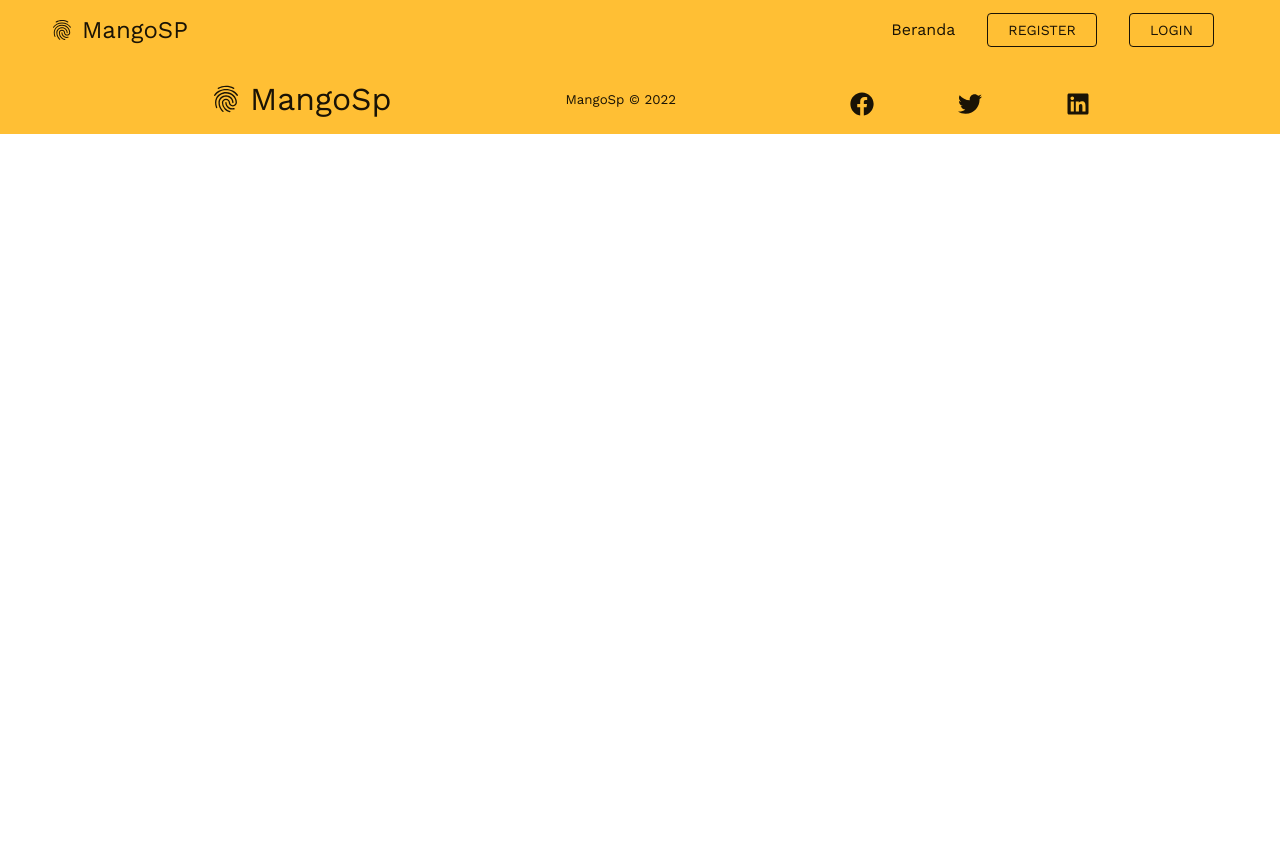
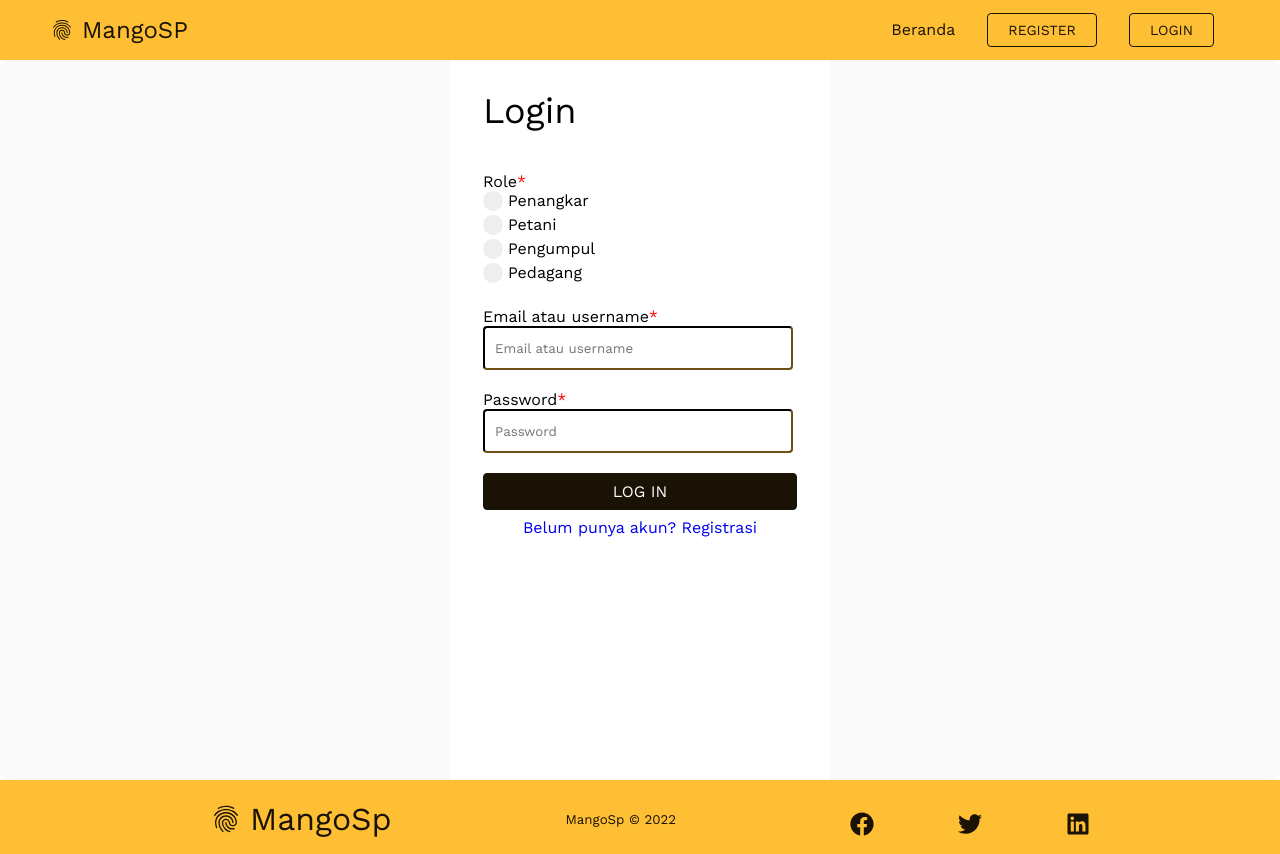
Before and after one commit to sabrinadizam21/fe-mangosp-blockchain, a React (Create React App) app: page /login in a window 1280 px wide. Before the commit the page ends 800 px from the top, so only its background shows below. Built offline with nearby package versions, Linux system fonts and the light colour scheme.

Commit message:
add login page + sign up page (half)

```diff
--- /dev/null
+++ b/src/components/pages/Auth/Login.css
@@ -0,0 +1,112 @@
+.login__wrapper{
+    justify-content: center;
+    flex-direction: column;
+    display: flex;
+    align-items: center;
+    width: 100%;
+    background: #fafafa;
+    border-radius: 10px;
+}
+
+.login__section{
+    width: 380px;
+    min-height: 90vh;
+    background-color: white;
+    padding: 30px 33px;
+}
+
+.login__title{
+    display: block;
+    font-size: 36px;
+    margin-bottom: 30px;
+    font-weight: inherit;
+}
+
+.login__label-form{
+    padding-top: 10px;
+}
+
+.login-radio{
+    padding-bottom: 10px;
+}
+
+input[type=email], input[type=password] {
+    width: 310px;
+    height: 32px;
+    background-color: transparent;
+    border-color: #1A1305;
+    border-radius: 4px;
+    margin-bottom: 10px;
+    padding: 20px 10px;
+
+}
+
+input[type=submit]{
+  border-radius: 4px;
+  font-size: 16px;
+  background-color: #1A1305;
+  color: #fff;
+  border: solid 1px #1A1305;
+  margin-top: 10px;
+}
+
+input[type=submit]:hover{
+  background-color: #fff;
+  color: #1A1305;
+  border: solid 1px #1A1305;
+}
+
+.login__radio-role {
+  display: block;
+  position: relative;
+  padding-left: 25px;
+  margin-bottom: 5px;
+  cursor: pointer;
+  -webkit-user-select: none;
+  -moz-user-select: none;
+  -ms-user-select: none;
+  user-select: none;
+}
+
+.login__radio-role input {
+  position: absolute;
+  opacity: 0;
+  cursor: pointer;
+}
+
+.checkmark {
+  position: absolute;
+  top: 0;
+  left: 0;
+  height: 20px;
+  width: 20px;
+  background-color: #eee;
+  border-radius: 50%;
+}
+
+.login__radio-role:hover input ~ .checkmark {
+  background-color: #ccc;
+}
+
+.login__radio-role input:checked ~ .checkmark {
+  background-color: #1A1305;
+}
+
+.checkmark:after {
+  content: "";
+  position: absolute;
+  display: none;
+}
+
+.login__radio-role input:checked ~ .checkmark:after {
+  display: block;
+}
+
+.login__radio-role .checkmark:after {
+  top: 6px;
+  left: 6px;
+  width: 8px;
+  height: 8px;
+  border-radius: 50%;
+  background: white;
+}
--- /dev/null
+++ b/src/components/pages/Auth/Login.js
@@ -0,0 +1,81 @@
+import React from 'react'
+import { Link } from 'react-router-dom'
+import './Login.css'
+
+function Login() {
+  return (
+    <>
+        <div className="login__wrapper">
+          <div className="login__section">
+
+            <span className="login__title">Login</span>
+
+            <form action="">
+              <div className="login__label-form">
+                <label htmlFor="">Role<span style={{color: 'red'}}>*</span></label>
+              </div>
+
+              <div className="login-radio">
+                <label className="login__radio-role"> Penangkar
+                  <input type="radio" name="role" id="penangkar" required/>
+                  <span class="checkmark"></span>
+                </label>
+
+                <label className="login__radio-role">Petani
+                  <input type="radio" name="role" id="petani"/>
+                  <span class="checkmark"></span>
+                </label>
+
+                <label className="login__radio-role">Pengumpul
+                  <input type="radio" name="role" id="pengumpul"/>
+                  <span class="checkmark"></span>
+                </label>
+
+                <label className="login__radio-role">Pedagang
+                  <input type="radio" name="role" id="pedagang"/>
+                  <span class="checkmark"></span>
+                </label>
+              </div>
+
+              <div className="login__email">
+                <div className="login__label-form">
+                  <label htmlFor="">Email atau username<span style={{color: 'red'}}>*</span></label>
+                </div>
+
+                <div className="login__input-email">
+                  <input type="email" name="email" id="email" placeholder='Email atau username' required/>
+                </div>
+              </div>
+
+              <div className="login__password">
+                <div className="login__label-form">
+                  <label htmlFor="">Password<span style={{color: 'red'}}>*</span></label>
+                </div>
+
+                <div className="login__input">
+                <span class="btn-show-pass">
+                  <i class="zmdi zmdi-eye"></i>
+                </span>
+                  <input type="password" name="password" id="password" placeholder='Password' required/>
+                </div>
+              </div>
+
+              <input type="submit" value='LOG IN' className="btn-link" />
+
+              {/* <Link type='submit' className="btn-link" >
+                <Button buttonSize='btn--wide' buttonColor='primary'>
+                  LOG IN
+                </Button>
+              </Link> */}
+            </form>
+            <Link to='/registrasi' className="btn-link">
+              <p>Belum punya akun? Registrasi</p>
+            </Link>
+          </div>
+        </div>
+
+    </>
+  )
+}
+
+export default Login
--- /dev/null
+++ b/src/components/pages/Auth/Register.js
@@ -0,0 +1,75 @@
+import React from 'react'
+import { Link } from 'react-router-dom'
+import './Login.css'
+
+function Register() {
+  return (
+    <>
+        <div className="login__wrapper">
+          <div className="login__section">
+
+            <span className="login__title">Register</span>
+
+            <form action="">
+              <div className="login__label-form">
+                <label htmlFor="">Role<span style={{color: 'red'}}>*</span></label>
+              </div>
+
+              <div className="login-radio">
+                <label className="login__radio-role"> Penangkar
+                  <input type="radio" name="role" id="penangkar" required/>
+                  <span class="checkmark"></span>
+                </label>
+
+                <label className="login__radio-role">Petani
+                  <input type="radio" name="role" id="petani"/>
+                  <span class="checkmark"></span>
+                </label>
+
+                <label className="login__radio-role">Pengumpul
+                  <input type="radio" name="role" id="pengumpul"/>
+                  <span class="checkmark"></span>
+                </label>
+
+                <label className="login__radio-role">Pedagang
+                  <input type="radio" name="role" id="pedagang"/>
+                  <span class="checkmark"></span>
+                </label>
+              </div>
+
+              <div className="login__email">
+                <div className="login__label-form">
+                  <label htmlFor="">Email atau username<span style={{color: 'red'}}>*</span></label>
+                </div>
+
+                <div className="login__input-email">
+                  <input type="email" name="email" id="email" placeholder='Email atau username' required/>
+                </div>
+              </div>
+
+              <div className="login__password">
+                <div className="login__label-form">
+                  <label htmlFor="">Password<span style={{color: 'red'}}>*</span></label>
+                </div>
+
+                <div className="login__input">
+                <span class="btn-show-pass">
+                  <i class="zmdi zmdi-eye"></i>
+                </span>
+                  <input type="password" name="password" id="password" placeholder='Password' required/>
+                </div>
+              </div>
+
+              <input type="submit" value='REGISTER' className="btn-link" />
+
+            </form>
+            <Link to='/registrasi' className="btn-link">
+              <p>Sudah punya akun? Log In</p>
+            </Link>
+          </div>
+        </div>
+    </>
+  )
+}
+
+export default Register
--- a/src/routes/Routes.js
+++ b/src/routes/Routes.js
@@ -1,6 +1,8 @@
 import React from 'react'
 import { Route, BrowserRouter as Router, Switch, Redirect } from "react-router-dom"
 import Navbar from '../components/Navbar'
+import Login from '../components/pages/Auth/Login'
+import Register from '../components/pages/Auth/Register'
 import Footer from '../components/pages/Footer/Footer'
 import Home from '../components/pages/Home/Home'
 
@@ -10,6 +12,8 @@ function Routes() {
         <Navbar />
         <Switch>
             <Route path='/' exact component={Home} />
+            <Route path='/register' exact component={Register} />
+            <Route path='/login' exact component={Login} />
         </Switch>
         <Footer />
     </Router>
```
